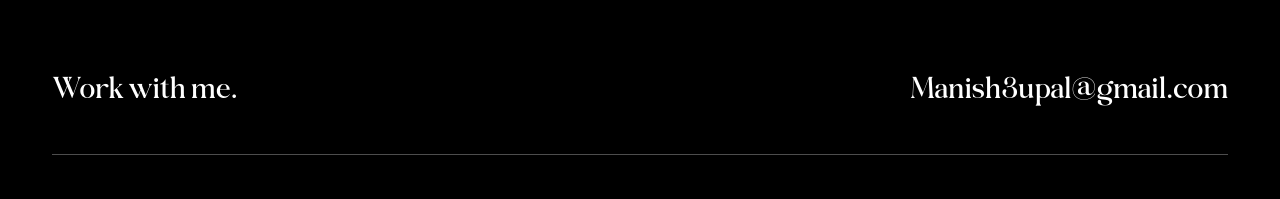
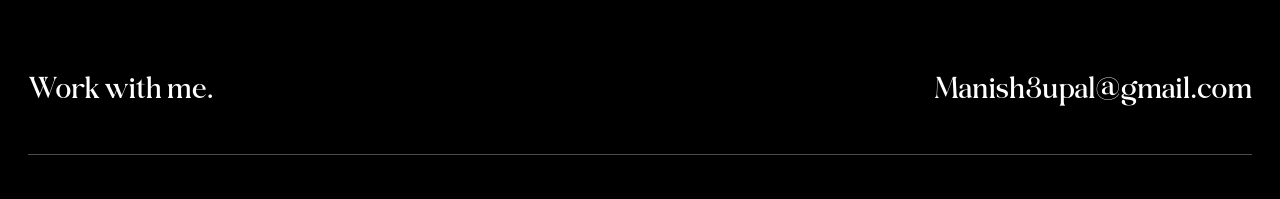
Before and after one commit to manishpal4/my-web, a Next.js app: page / in a window 1280 px wide. Shown: the part 3244-3443 px from the top of the page. Built offline with nearby package versions, Linux system fonts and the light colour scheme; no server answers.

Commit message:
channels fix2

```diff
--- a/app/Works/page.tsx
+++ b/app/Works/page.tsx
@@ -9,14 +9,14 @@ const page = () => {
       <div className="bg-zinc-200 pt-16 ">
         <div className="  pb-10 overflow-hidden  bg-zinc-200 lg:flex flex-col items-center sm:justify-center rounded-lg">
           <div>
-            <div className="mx-5">
+            <div className="">
               <h1 className="text-black font-bold text-5xl text-center font-f1">
                 Works
               </h1>
               <p className="text-black/30 mt-3 mb-7 font-bold flex font-f2 text-lg justify-center">
                 Click on projects to see repositories.
               </p>
-              <div className=" flex-cols bg-white rounded-lg  px-3 py-6 mx-4 ">
+              <div className=" flex-cols bg-white rounded-lg  px-3 py-6 mx-5 ">
                 <a
                   href="https://github.com/manishpal4/Ai_chatbot"
                   target="_blank"
--- a/app/components/Corrosoul.tsx
+++ b/app/components/Corrosoul.tsx
@@ -7,6 +7,7 @@ export default function ImageCard() {
       <div className="mb-10 mx-3">
         <h1 className="text-8xl font-light text-white font-f2">
           Some
+          <br></br>
           <span className="font-f1 my-2 text-7xl font-light">
             Glimpses
           </span>
--- a/app/components/Footer.tsx
+++ b/app/components/Footer.tsx
@@ -4,9 +4,9 @@ import React from "react";
 
 const Footer = () => {
   return (
-    <footer className="bg-black text-white font-f1 text-3xl w-full px-10 pt-20 pb-5 ">
+    <footer className="bg-black text-white font-f1 text-3xl w-full px-7 pt-20 pb-5 ">
       {/* Work With Me Section */}
-      <div className="mx-3">
+      <div className="">
         <div className="landscape:flex landscape:justify-between items-center">
           <h1 className="mb-5 landscape:mb-0">Work with me.</h1>
           <a href="mailto:Manish3upal@gmail.com" className="hover:underline">
```
